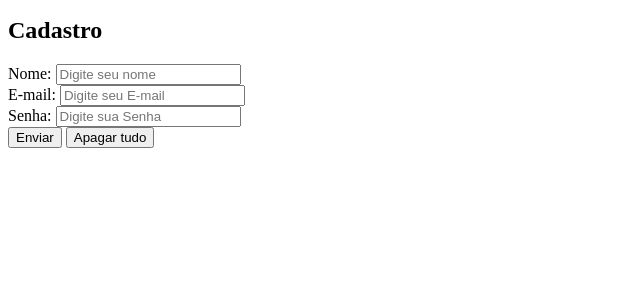
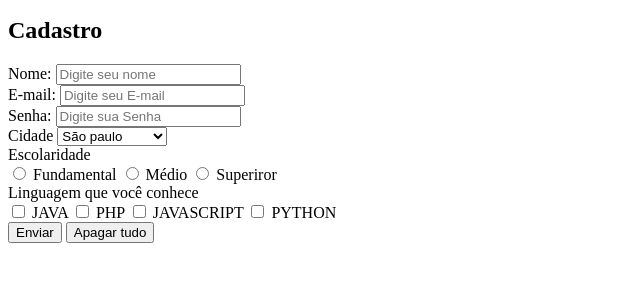
Before and after one commit to williamsartijose/ETEC-Forma-o-FrontEnd-Html, a plain HTML site: page aulas-formularios/index.html in a window 1280 px wide. Shown: the part 50-332 px from the top of the page, without its empty margins (0-640 px from the left). Drawn offline with Linux system fonts and the light colour scheme.

Commit message:
Formulários PARTE 2

```diff
--- a/aulas-formularios/index.html
+++ b/aulas-formularios/index.html
@@ -28,6 +28,40 @@
             <label for="ctrl-password">Senha:</label>
             <input type="ctrl-password" name="password" type="password" placeholder="Digite sua Senha">
          </div>
+         <div>
+            <label for="ctrl-city">Cidade</label>
+            <select name="city" id="ctrl-city">
+              <option value="1">São paulo</option>
+              <option value="2">Belo Horizonte</option>
+              <option value="3">Recife</option>
+              <option value="4">Porto Alegre</option>
+            </select>
+         </div>
+
+         <div>
+             <label for="ctrl-level">Escolaridade</label>
+             <div id="ctrl-level">
+                <input type="radio" name="level" id="ctrl-level">
+                <label for="ctrl-level1">Fundamental</label>
+                <input type="radio" name="level" id="ctrl-level2">
+                <label for="ctrl-level2">Médio</label>
+                <input type="radio" name="level" id="ctrl-level3">
+                <label for="ctrl-level3">Superiror</label>
+             </div>
+         </div>
+         <div>
+         <label for="ctrl-lenguages">Linguagem que você conhece</label>
+         <div id="ctrl-lenguages">
+         <input id="ctrl-lenguages-java" type="checkbox" name="lenguage1">
+         <label for="ctrl-lenguages-java">JAVA</label>
+         <input id="ctrl-lenguages-php" type="checkbox" name="lenguage2">
+         <label for="ctrl-lenguages-php">PHP</label>
+         <input id="ctrl-lenguages-js" type="checkbox" name="lenguage3">
+         <label for="ctrl-lenguages-js">JAVASCRIPT</label>
+         <input id="ctrl-lenguages-python" type="checkbox" name="lenguage4">
+         <label for="ctrl-lenguages-python">PYTHON</label>
+         </div>
+         </div>
         <input type="submit" value="Enviar">
         <input type="reset" value="Apagar tudo">
     </form>
```
